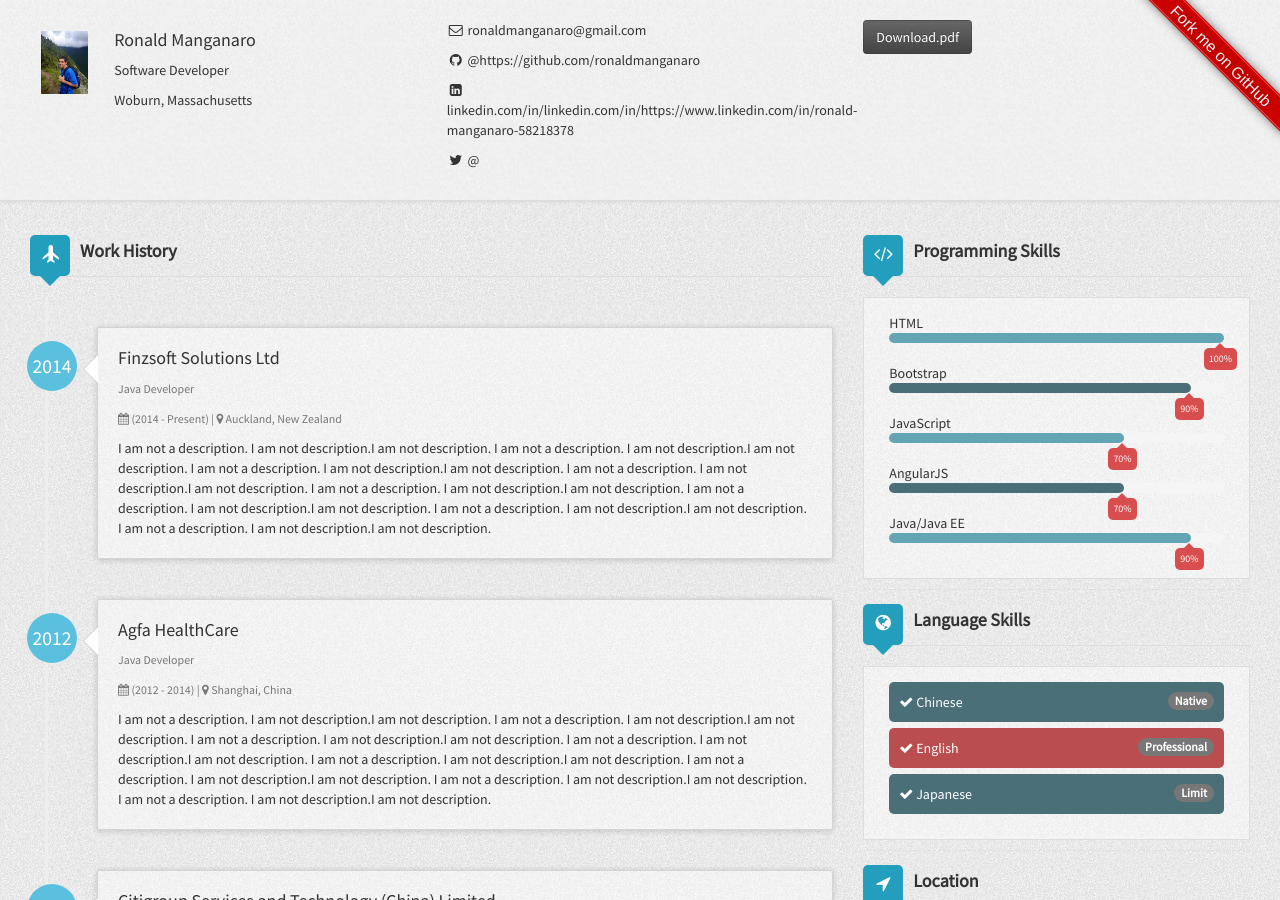
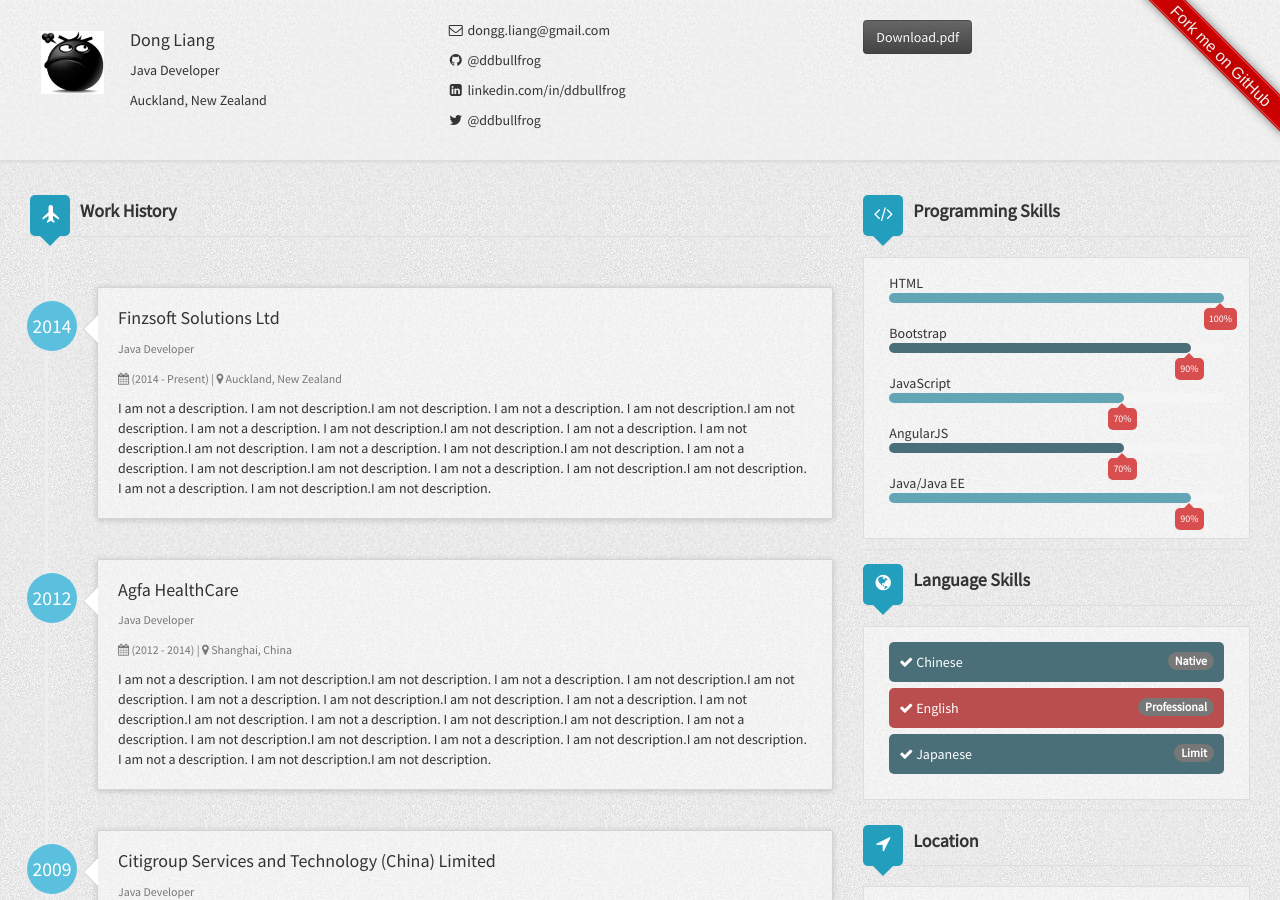
Before and after one commit to ronaldmanganaro/resume, a Jekyll site: the page built from index.html, in a window 1280 px wide and 900 px high. Built offline with Jekyll 4.4.1, drawn with Linux system fonts in a browser that asks for light colours; nearby versions of some CDN libraries; some of the changed text lies outside the part shown; grey boxes are pictures that could not be loaded.

Commit message:
fixed config

```diff
--- a/_config.yml
+++ b/_config.yml
@@ -1,9 +1,9 @@
 # Site settings
-title: Ronald Manganaro CV
-description: Ronald Manganaro's CV
-favicon: /assets/img/me.jpg
-baseurl: https://ronaldmanganaro.github.io/resume
-url: https://ronaldmanganaro.github.io/resume
+title: Dong Liang's CV
+description: ddbullfrog's CV
+favicon: /assets/img/avatar.JPG
+baseurl: https://ddbullfrog.github.io/resumecard
+url: https://ddbullfrog.github.io/resumecard
 rss_url: /pages/atom.xml
 google_analytics: UA-63653234-1
 
@@ -14,16 +14,16 @@
 
 # Author settings
 author:
-  name: Ronald Manganaro
-  title: Software Developer
-  address: Woburn, Massachusetts
-  email: ronaldmanganaro@gmail.com
-  link: http://ronaldmanganaro@gmail.com
+  name: Dong Liang
+  title: Java Developer
+  address: Auckland, New Zealand
+  email: dongg.liang@gmail.com
+  link: http://ddbullfrog.com
   weibo:
-  github: https://github.com/ronaldmanganaro
-  linkedin: linkedin.com/in/https://www.linkedin.com/in/ronald-manganaro-58218378
-  twitter:
-  gavatar: /resumecard/assets/img/me.jpg
+  github: ddbullfrog
+  linkedin: ddbullfrog
+  twitter: ddbullfrog
+  gavatar: /resumecard/assets/img/avatar.JPG
   stackoverflow:
 #  stackoverflow: 4582127
   workHistory:
```
Also changed, not shown: assets/img/me.jpg (deleted).
